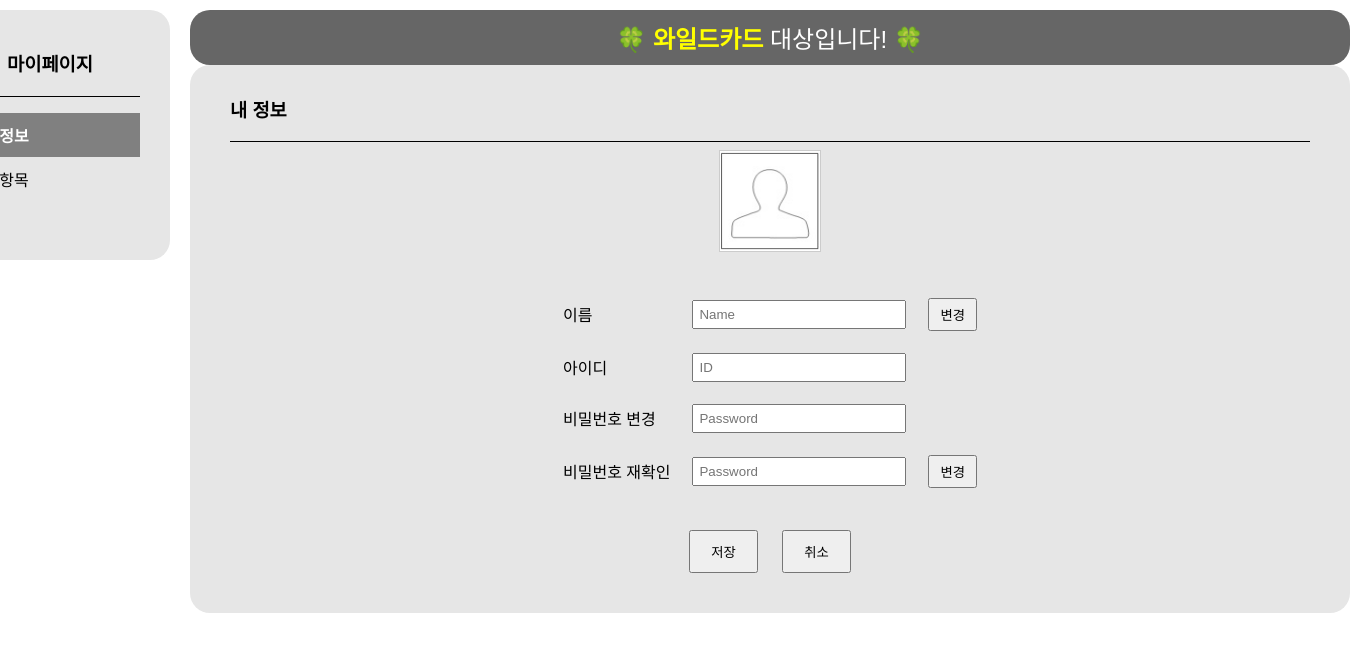
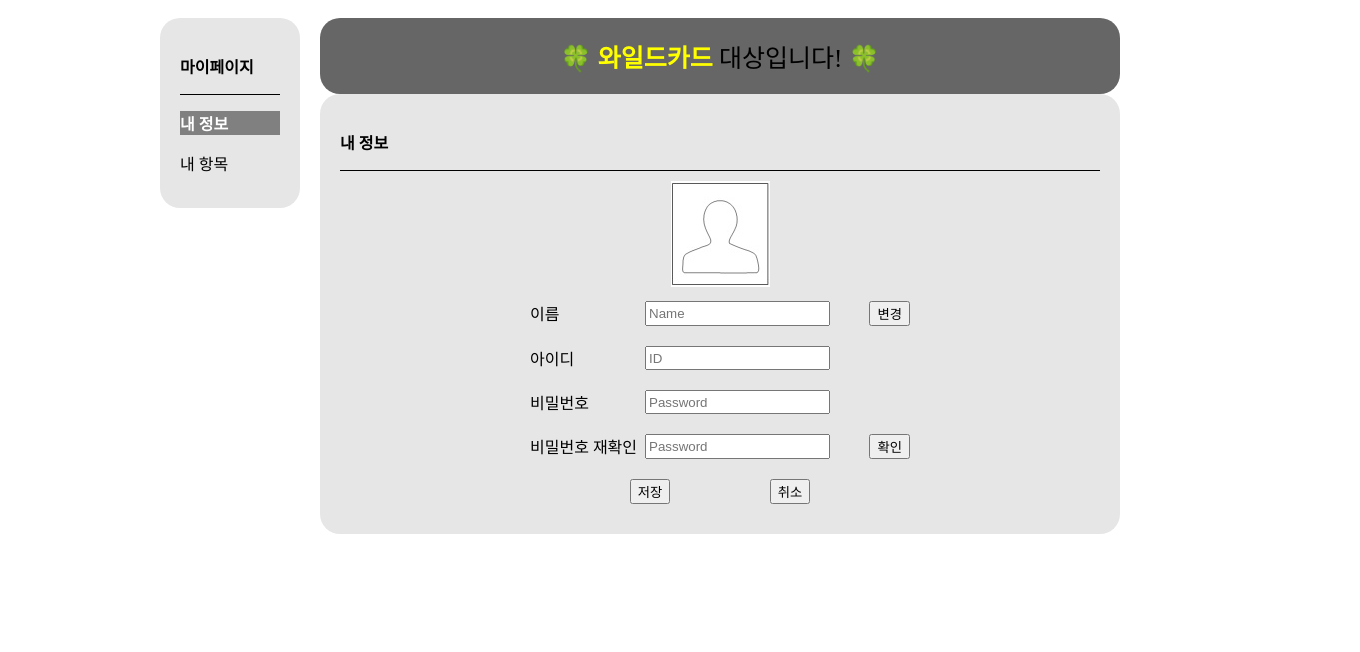
Before and after one commit to jungwon5780/Snack_G, a plain HTML site: page html/mypage.html in a window 1280 px wide. Shown: the whole page, 1360 px wide, since content can reach past the window. Drawn offline with Linux system fonts and the light colour scheme.

Commit message:
patch_mypage

```diff
--- a/html/mypage.html
+++ b/html/mypage.html
@@ -5,345 +5,249 @@
   <title>마이페이지</title>
   <style>
     body {
-      width: 100%;
-      display:flex;
-      margin: 0;
-      font-family: sans-serif;
-      background-color: white;
-      flex-direction: column;
-      align-items: center;
+      display: flex;
+      justify-content: center;
     }
 
-    /* 상단 로고 헤더 자리 */
-    #header {
-      height: 60px;
-      border-bottom: 1px solid #ccc;
-      display: flex;
-      align-items: center;
-      justify-content: center;
-      font-size: 20px;
-    }
-
-    /* 와일드카드 배너 */
-    #banner {
-      background-color: #666;
-      color: white;
-      font-size: 24px;
-      padding: 10px 0;
-      text-align: center;
-    }
-    #banner span {
-      color: yellow;
-      font-weight: bold;
-    }
-
-    /* 전체 레이아웃 */
-    #container {
-      display: flex;
-      width: 1440px;
-    }
-
-    /* 왼쪽 사이드바 */
-    #sidebar {
-        padding: 30px;
-        margin:10px;
-        width: 180px;
-        height: 200px;
-        background-color: #E6E6E6;
-        padding-top: 20px;
-        border-radius: 20px;
-    }
-
-    hr{
-        border : 0px;
-        border-top : 1px solid black;
-    }
-
-    #sidebar h3 {
-      text-align: center;
-      margin-bottom: 20px;
-    }
-
-    #sidebar ul {
-      list-style: none;
-      padding: 0;
-    }
-
-    #sidebar li {
-      padding: 10px 20px;
-      cursor: pointer;
-    }
-
-    #sidebar .active {
+    .sidebanner_tab .active {
       background-color: gray;
       color: white;
       font-weight: bold;
     }
 
-    /* 오른쪽 콘텐츠 영역 */
-    #main {
-      flex: 1;
-      max-width: 1440px;
-      /* background-color: #E6E6E6; */
-      /* padding: 40px; */
-      border-radius: 20px;
-      margin:10px ;
-    }
-    #main #banner {
-        border-radius: 20px;
+    .page {
+      display: flex;
+      justify-content: center;
+      width: 1440px;
     }
 
-    #underbanner{
-        background-color:#E6E6E6;
-        border-radius: 20px;
-        padding:10px 20px;
+    hr {
+      border: 0;
+      border-top: 1px solid black;
     }
 
-    .profile-section{
-        margin:20px;
-
+    .sidebanner {
+      background-color: #E6E6E6;
+      padding: 20px;
+      margin: 10px;
+      border-radius: 20px;
+      width: 100px;
+      height: 150px;
     }
 
-    .profile-section h3{
-        text-align: left;
+    .sidebanner > :first-of-type {
+      font-weight: bold;
     }
-    .profile-section {
+
+    .main {
+      width: 800px;
+      margin: 10px;
+    }
+
+    .banner {
+      background-color: #666;
+      padding: 20px;
+      border-radius: 20px;
+      text-align: center;
+      font-size: 25px;
+    }
+
+    .banner span {
+      color: yellow;
+      font-weight: bold;
+    }
+
+    .container {
+      display: flex;
+      flex-direction: column;
+      background-color: #E6E6E6;
+      padding: 20px;
+      align-items: center;
+      border-radius: 20px;
       text-align: center;
     }
 
-    .profile-section img {
-      width: 100px;
-      height: 100px;
-      border: 1px solid #ccc;
-    }
-
-    .form-table {
-      margin: 30px auto 0;
-      width: 400px;
-    }
-
-    .form-table td:first-child {
-    white-space: nowrap; /* 줄바꿈 방지 */
-    width: 120px;         /* 최소 너비 설정 (필요시 더 늘려도 됨) */
-    }
-
-    .form-table td {
-      padding: 10px;
-    }
-
-    .form-table input {
-      padding: 5px;
-      width: 200px;
-    }
-
-    .form-table button {
-      padding: 5px 10px;
-      white-space:nowrap;
-    }
-
-    .button-area {
-      text-align: center;
-      margin: 30px;
-    }
-
-    .button-area button {
-      padding: 10px 20px;
-      margin: 0 10px;
-    }
-
-    /* 투표 박스 스타일 */
-    .vote-boxes {
-      display: flex;
-      justify-content: center;
-      gap: 20px;
-      margin-top: 20px;
-    }
-
-    .vote-box {
-      border: 1px solid #ccc;
-      padding: 10px;
-      width: 120px;
-      text-align: center;
-    }
-
-    .vote-box.selected {
-      border: 3px solid black;
-    }
-
-    .vote-box img {
-      width: 100px;
-      height: 100px;
-    }
-
-    small {
-      font-size: 12px;
-      color: gray;
-    }
-    .contentss{
-        background-color: #3d2b94;
-    }
-
-
-
-
-
-.vote {
-  margin-top: 40px;
-  padding: 20px;
-  /* background-color: #fdfdfd; */
-  text-align: center;
-}
-
-.vote-header {
-  display: flex;
-  justify-content: center;
-  align-items: center;
-  gap: 10px;
-  font-size: 20px;
-  font-weight: bold;
-  margin-bottom: 20px;
-}
-
-.select-box {
-  display: flex;
-  align-items: center;
-  font-size: 16px;
-  margin-left: 20px;
-}
-
-.select-box button {
-  padding: 5px 10px;
-  margin-right: 5px;
-}
-
-.select-count {
-  background-color: yellow;
-  border-radius: 50%;
-  width: 24px;
-  height: 24px;
-  display: inline-flex;
-  align-items: center;
-  justify-content: center;
+    .container_head p {
+      text-align: left;
       font-weight: bold;
     }
 
-.item-list {
-  display: flex;
-  justify-content: center;
-  gap: 20px;
+    .container_head {
+      width: 100%;
+      align-self: flex-start;
+      border-bottom: 1px solid black;
     }
 
-.item {
-  width: 150px;
-  /* background-color: white; */
+    .frame {
+      margin: 10px 0 0 0;
     }
 
-.item-box {
-  width: 100%;
-  height: 150px;
-  border: 1px solid #ccc;
-  position: relative;
+    .element {
+      display: flex;
+      justify-content: space-between;
+      width: 300px;
     }
 
-.item-box::after {
-  content: "❤";
+    .button {
+      display: flex;
+      justify-content: space-between;
+      width: 50%;
+      margin: 10px 0;
+    }
+
+    .button:last-child {
+      justify-content: space-evenly;
+    }
+
+    .vote {
+      width: 100%;
+    }
+
+    .vote_button {
+      width: 80%;
+      height: 30px;
+      display: flex;
+      justify-content: space-between;
+      align-items: center;
+    }
+
+    /* ✅ 공통 카드 컨테이너 스타일 */
+    .card_container {
+      display: flex;
+      flex-wrap: wrap;
+      gap: 10px;
+      width: 80%;
+      justify-content: center;
+    }
+
+    .vote_container {
+      width: calc(100% / 3 - 10px);
+      display: flex;
+      flex-direction: column;
+      align-items: center;
+      cursor: pointer;
+      border-radius:10px;
+    }
+    .vote_container:hover {
+        background-color: #666;
+    }
+
+    .vote_explain {
+      display: flex;
+      gap: 5px;
+      align-items: center;
+    }
+
+    .vote_explain > div:last-child {
+      color: blue;
+      font-size: 10px;
+    }
+
+    .zzim {
+      text-align: left;
+      width: 100%;
+    }
+
+    .zzim_button {
+      display: flex;
+      width: 60%;
+      justify-content: end;
+      gap: 10px;
+    }
+
+    .vote_frame {
+      position:relative;
+      width: 90%;
+      aspect-ratio: 1/1;
+      overflow: hidden;
+      border-radius: 10px;
+      margin: 5px 0 0 0;
+    }
+
+    .vote_frame img {
+      width: 100%;
+      height: 100%;
+      object-fit: cover;
+      display: block;
+    }
+
+    .heart-btn {
     position: absolute;
     bottom: 5px;
     right: 5px;
-  font-size: 16px;
+    font-size: 20px;
     color: black;
+    cursor: pointer;
+    user-select: none;
+    transition: transform 0.1s ease;
+    text-shadow: 0 0 10px white, 0 0 20px white;
     }
-
-.item-name {
-  margin-top: 8px;
-  font-weight: bold;
-}
-
-.item-tags {
-  font-size: 12px;
-  color: #444;
-}
-
-
-
 
   </style>
 </head>
 <body>
-
-  <!-- 상단 로고 영역 -->
-  <!-- <div id="header">Logo</div> -->
-
-
-
-  <!-- 전체 레이아웃 -->
-  <div id="container">
-
-    <!-- 왼쪽 메뉴 -->
-    <div id="sidebar">
-      <h3>마이페이지</h3>
+  <div class="page">
+    <div class="sidebanner">
+      <div class="sidebanner_head">
+        <p>마이페이지</p>
+      </div>
       <hr>
-      <ul>
-        <li id="menu-info" class="active" onclick="showInfo()">내 정보</li>
-        <li id="menu-items" onclick="showItems()">내 항목</li>
-      </ul>
+      <div class="sidebanner_tab">
+        <p id="menu-info" class="active" onclick="showInfo()">내 정보</p>
       </div>
-
-    <!-- 오른쪽 콘텐츠 -->
-    <div id="main">
-      <!-- 기본으로 '내 정보' 화면 보여주기 -->
+      <div class="sidebanner_tab">
+        <p id="menu-items" onclick="showItems()">내 항목</p>
       </div>
     </div>
 
-  <!-- JS: 화면 전환 -->
+    <div id="main" class="main"></div>
+  </div>
+
   <script>
-    // 메뉴 클릭 시 class 처리
     function setActiveMenu(id) {
       document.getElementById('menu-info').classList.remove('active');
       document.getElementById('menu-items').classList.remove('active');
       document.getElementById(id).classList.add('active');
     }
 
-    // 내 정보 화면
     function showInfo() {
       setActiveMenu('menu-info');
       document.getElementById('main').innerHTML = `
-         <!-- 기본으로 '내 정보' 화면 보여주기 -->
-      <div id="banner">🍀 <span>와일드카드</span> 대상입니다! 🍀</div>
-
-
-      <div id="underbanner">
-        <div class="profile-section">
-            <h3>내 정보</h3>
-            <hr>
-              <img src="/images/profile.jpg" alt="profile">
+        <div class="banner">
+          🍀 <span>와일드카드</span> 대상입니다! 🍀
         </div>
-
-          <table class="form-table">
-              <tr>
-                  <td>이름</td>
-                  <td>
-                      <input type="text" placeholder="Name">
-                  </td>
-                  <td>
+        <div class="container">
+          <div class="container_head"><p>내 정보</p></div>
+          <div class="frame">
+            <img src="../images/profile.jpg" alt="프로필사진">
+          </div>
+          <div class="button">
+            <div class="element">
+              <label for="userName">이름</label>
+              <input type="text" id="userName" placeholder="Name" required>
+            </div>
             <button>변경</button>
-                  </td>
-              </tr>
-              <tr>
-                  <td>아이디</td>
-                  <td colspan="2"><input type="text" placeholder="ID"></td>
-              </tr>
-              <tr>
-                  <td>비밀번호 변경</td>
-                  <td colspan="2"><input type="password" placeholder="Password"></td>
-              </tr>
-              <tr>
-                  <td>비밀번호 재확인</td>
-                  <td><input type="password" placeholder="Password"></td>
-                  <td><button>변경</button></td>
-              </tr>
-          </table>
-          <div class="button-area">
+          </div>
+          <div class="button">
+            <div class="element">
+              <label for="userID">아이디</label>
+              <input type="text" id="userID" placeholder="ID" required>
+            </div>
+          </div>
+          <div class="button">
+            <div class="element">
+              <label for="password">비밀번호</label>
+              <input type="text" id="password" placeholder="Password" required>
+            </div>
+          </div>
+          <div class="button">
+            <div class="element">
+              <label for="passwordAgain">비밀번호 재확인</label>
+              <input type="text" id="passwordAgain" placeholder="Password" required>
+            </div>
+            <button>확인</button>
+          </div>
+          <div class="button">
             <button>저장</button>
             <button>취소</button>
           </div>
@@ -351,90 +255,72 @@
       `;
     }
 
-    // 내 항목 화면
     function showItems() {
       setActiveMenu('menu-items');
       document.getElementById('main').innerHTML = `
-              <!-- 기본으로 '내 정보' 화면 보여주기 -->
-      <div id="banner">🍀 <span>와일드카드</span> 대상입니다! 🍀</div>
-
-
-      <div id="underbanner">
-        <div class="profile-section">
-            <h3>내 항목</h3>
-            <hr>
-              <img src="/images/profile.jpg" alt="profile">
+        <div class="banner">
+          🍀 <span>와일드카드</span> 대상입니다! 🍀
         </div>
-        <!-- <div class="vote">
-            <p>내 투표 현황<button>선택</button></p>
-
-
-        </div> -->
+        <div class="container">
+          <div class="container_head"><p>내 정보</p></div>
+          <div class="frame">
+            <img src="../images/profile.jpg" alt="프로필사진">
+          </div>
           <div class="vote">
-            <div class="vote-header">
-              <span>내 투표 현황</span>
-              <div class="select-box">
+            <div class="vote_button">
+              <p>내 투표 현황</p>
               <button>선택</button>
-
             </div>
           </div>
 
-            <div class="item-list">
-              <div class="item">
-                <div class="item-box"></div>
-                <div class="item-name">몬스터</div>
-                <div class="item-tags">#과자 #음료</div>
-              </div>
-              <div class="item">
-                <div class="item-box"></div>
-                <div class="item-name">육개장</div>
-                <div class="item-tags">#과자 #음료</div>
-              </div>
-              <div class="item">
-                <div class="item-box"></div>
-                <div class="item-name">몽쉘</div>
-                <div class="item-tags">#과자 #음료</div>
-              </div>
-            </div>
-          </div>
-        <div class="zzim">
-            <div class="vote-header">
-                <span>찜 목록</span>
-
+          <!-- 투표 현황 카드 -->
+          <div class="card_container">
+            ${makeVoteCard("몬스터")}
+            ${makeVoteCard("육개장")}
+            ${makeVoteCard("몽쉘")}
           </div>
 
-              <div class="item-list">
-                <div class="item">
-                  <div class="item-box"><input type="checkbox" checked></div>
-                  <div class="item-name">몬스터</div>
-                  <div class="item-tags">#과자 #음료</div>
-                </div>
-                <div class="item">
-                  <div class="item-box"><input type="checkbox" ></div>
-                  <div class="item-name">육개장</div>
-                  <div class="item-tags">#과자 #음료</div>
-                </div>
-                <div class="item">
-                  <div class="item-box"><input type="checkbox" ></div>
-                  <div class="item-name">몽쉘</div>
-                  <div class="item-tags">#과자 #음료</div>
+          <div class="zzim">
+            <p>찜목록</p>
           </div>
 
-
-
+          <!-- 찜 목록 카드 (같은 스타일) -->
+          <div class="card_container">
+            ${makeVoteCard("몬스터")}
+            ${makeVoteCard("육개장")}
+            ${makeVoteCard("초콜릿1")}
+            ${makeVoteCard("초콜릿2")}
+            ${makeVoteCard("초콜릿3")}
+            ${makeVoteCard("초콜릿4")}
+            ${makeVoteCard("홈런볼")}
           </div>
 
-              <div class="button-area">
+          <div class="zzim_button">
             <button>삭제</button>
             <button>변경</button>
           </div>
         </div>
+      `;
+    }
 
+    function makeVoteCard(name) {
+      return `
+        <div class="vote_container">
+          <div class="vote_frame">
+            <img src="../images/${name}.png" alt="${name}">
+            <div class="heart-btn" onclick="toggleHeart(this)">♡</div>
+          </div>
+          <div class="vote_explain">
+            <div class="vote_product_name"><p>${name}</p></div>
+            <div class="vote_product_explain"><p>#과자 #음료</p></div>
+          </div>
         </div>
       `;
     }
+    function toggleHeart(el) {
+        el.textContent = el.textContent === "♡" ? "♥" : "♡";
+    }
 
-    // 페이지 로드 시 기본값: 내 정보
     window.onload = showInfo;
   </script>
 </body>
```
Lines whose indentation alone changed are shown as unchanged.
